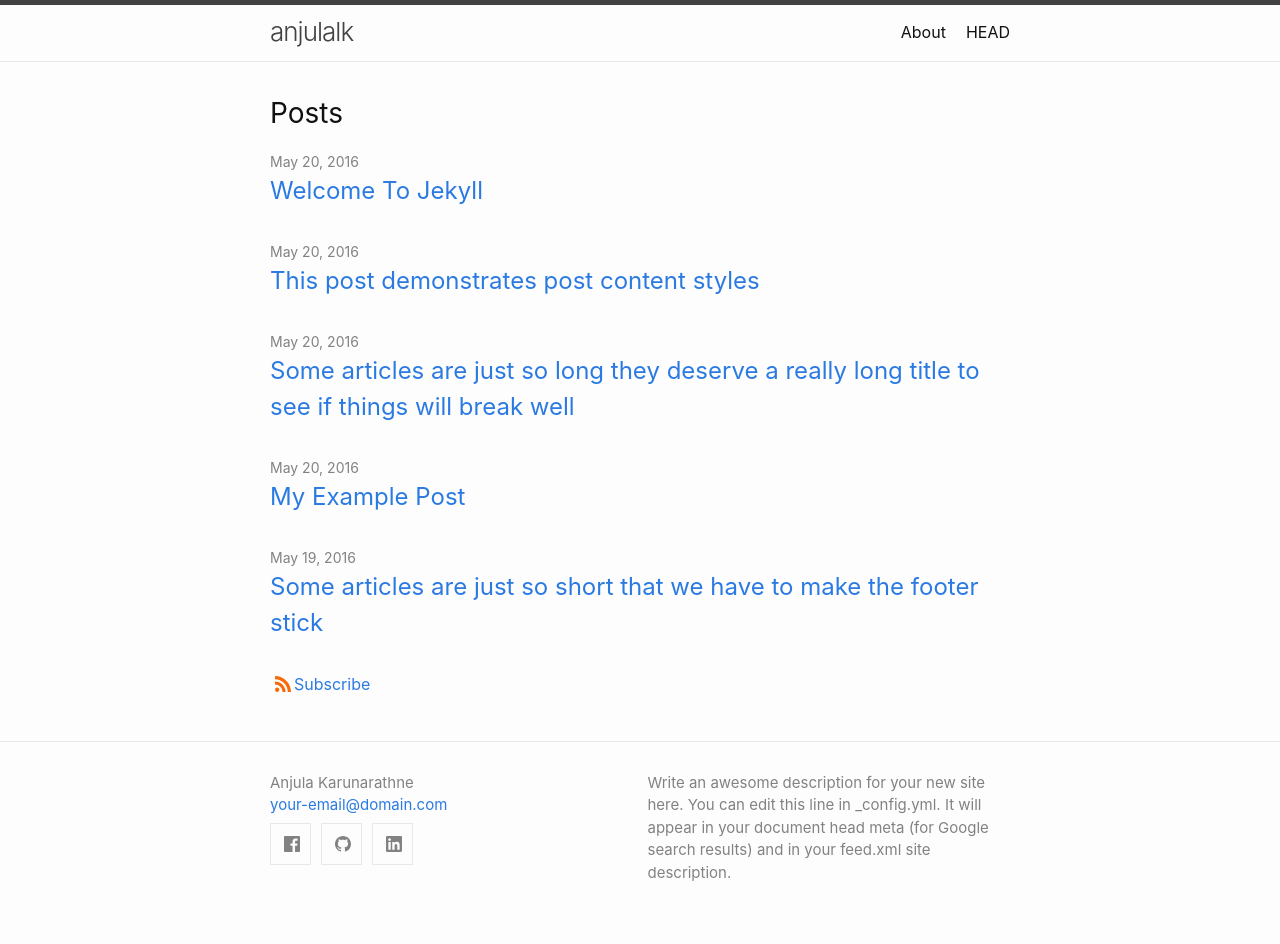
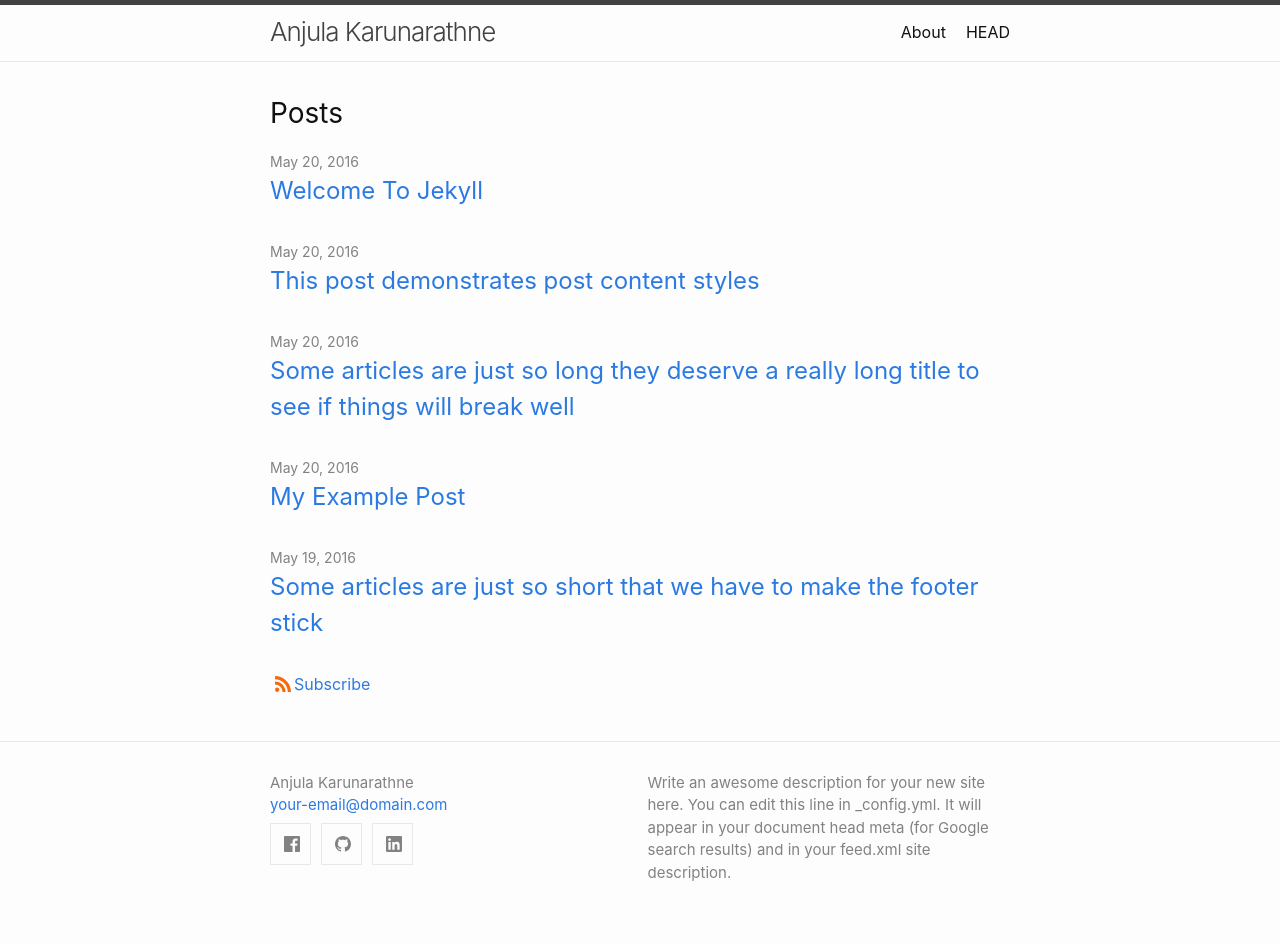
Before and after one commit to anjulalk/anjulalk.github.io, a Jekyll site: the page built from index.md, in a window 1280 px wide. Built offline with Jekyll 4.4.1, drawn with Linux system fonts in a browser that asks for light colours.

Commit message:
Changed site title

```diff
--- a/_config.yml
+++ b/_config.yml
@@ -1,4 +1,4 @@
-title: anjulalk
+title: Anjula Karunarathne
 author: Anjula Karunarathne
 email: your-email@domain.com
 description: > # this means to ignore newlines until "show_excerpts:"
```
